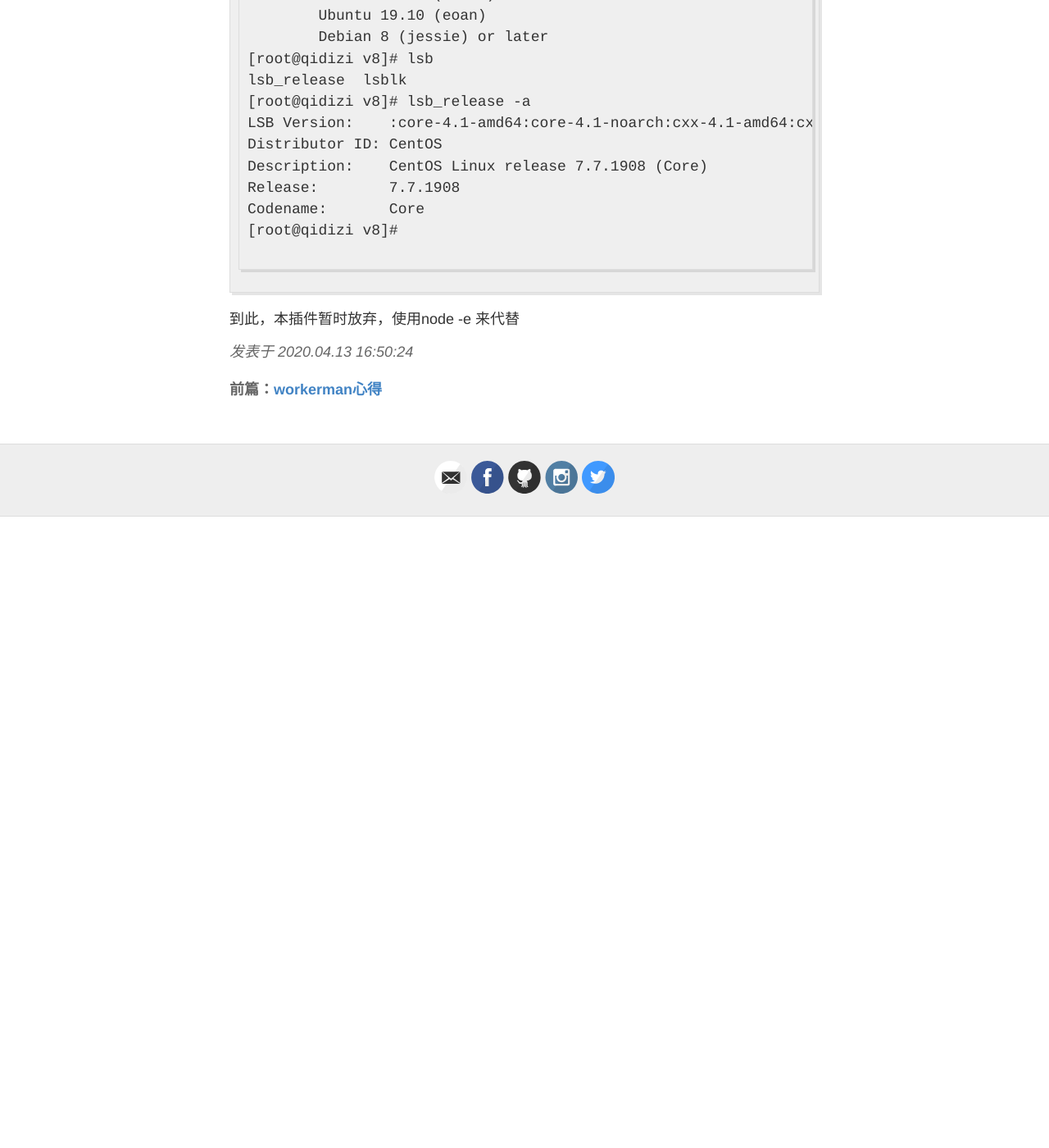
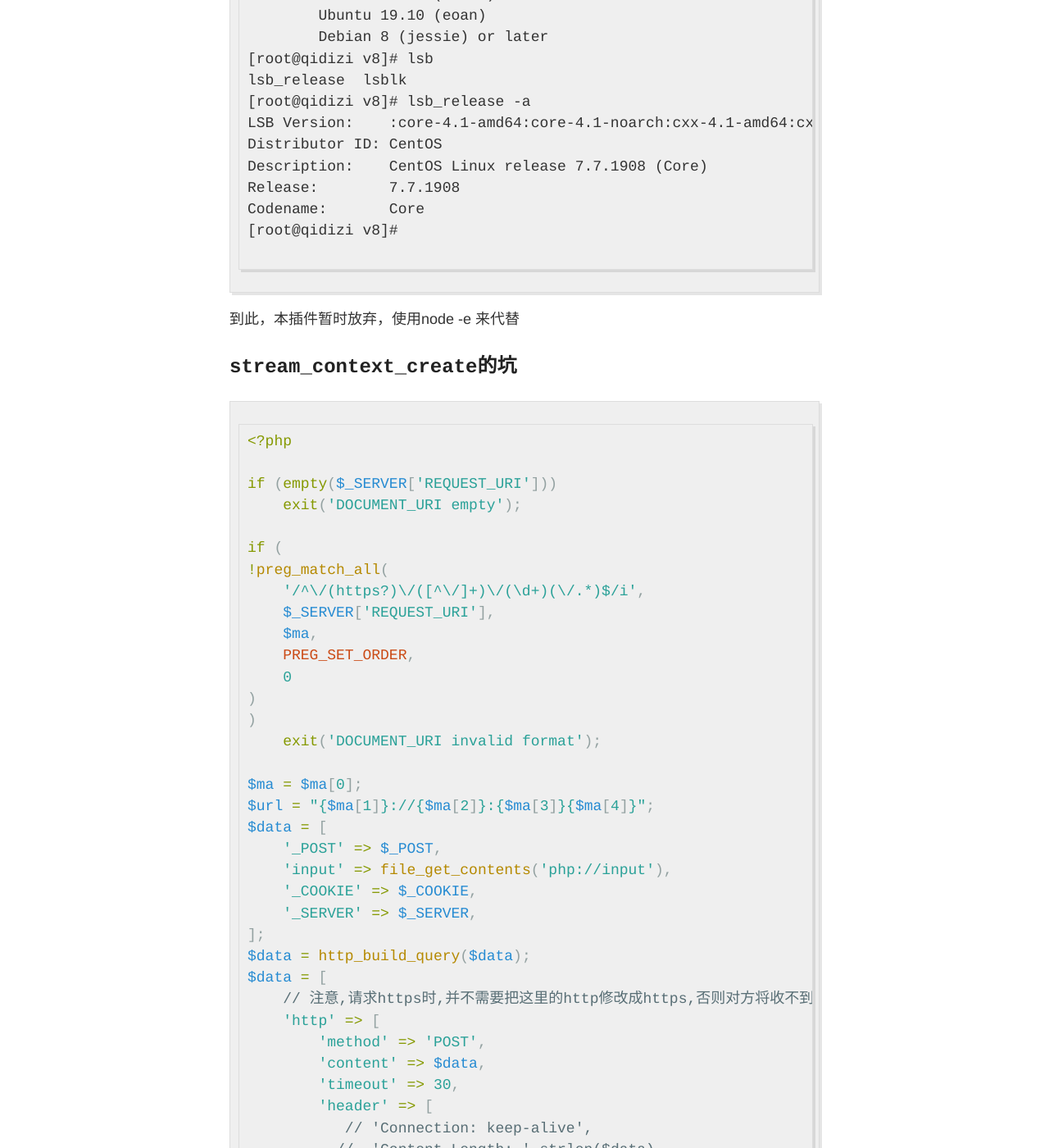
Before and after one commit to qidizi/qidizi.github.io, a Jekyll site: the page built from _posts/2020-04-13-php-tips.md, in a window 1280 px wide and 1400 px high, scrolled down 1230 px. Shown: the whole window at 82% size. Built offline with Jekyll 4.4.1, drawn with Linux system fonts in a browser that asks for light colours; before the commit the page ends 1860 px from its top, so only the background shows below that; some of the changed text lies outside the part shown.

Commit message:
Update 2020-04-13-php-tips.md

````diff
--- a/_posts/2020-04-13-php-tips.md
+++ b/_posts/2020-04-13-php-tips.md
@@ -52,3 +52,59 @@ Codename:	Core
 ```
 
 到此，本插件暂时放弃，使用node -e 来代替
+
+
+## `stream_context_create`的坑
+```php
+<?php
+
+if (empty($_SERVER['REQUEST_URI']))
+    exit('DOCUMENT_URI empty');
+
+if (
+!preg_match_all(
+    '/^\/(https?)\/([^\/]+)\/(\d+)(\/.*)$/i',
+    $_SERVER['REQUEST_URI'],
+    $ma,
+    PREG_SET_ORDER,
+    0
+)
+)
+    exit('DOCUMENT_URI invalid format');
+
+$ma = $ma[0];
+$url = "{$ma[1]}://{$ma[2]}:{$ma[3]}{$ma[4]}";
+$data = [
+    '_POST' => $_POST,
+    'input' => file_get_contents('php://input'),
+    '_COOKIE' => $_COOKIE,
+    '_SERVER' => $_SERVER,
+];
+$data = http_build_query($data);
+$data = [
+    // 注意,请求https时,并不需要把这里的http修改成https,否则对方将收不到post;这个误解导致我试了好几个小时;php.net讨论区有这个提示;
+    'http' => [
+        'method' => 'POST',
+        'content' => $data,
+        'timeout' => 30,
+        'header' => [
+           // 'Connection: keep-alive',
+          //  'Content-Length: '.strlen($data),
+          //  'Accept: */*',
+           // 'Content-Type: application/x-www-form-urlencoded; charset=UTF-8',
+           // 'Accept-Encoding: gzip, deflate, br',
+            // 如果没有这句,nginx就不把它当做一个正常的请求,如post就会被丢掉;这个问题也让我尝试了几个小时,奇怪的是为什么php.net的
+            // 例子总是不存在这个问题,可能是nginx认为它不是一个正常的post请求
+            "Accept-Language: en-US,en;q=0.9",
+        ]
+    ]
+];
+$context = stream_context_create($data);
+$result = file_get_contents($url, false, $context);
+
+if ($result === FALSE)
+    exit('get_contents===false');
+
+echo $result;
+
+```
````
